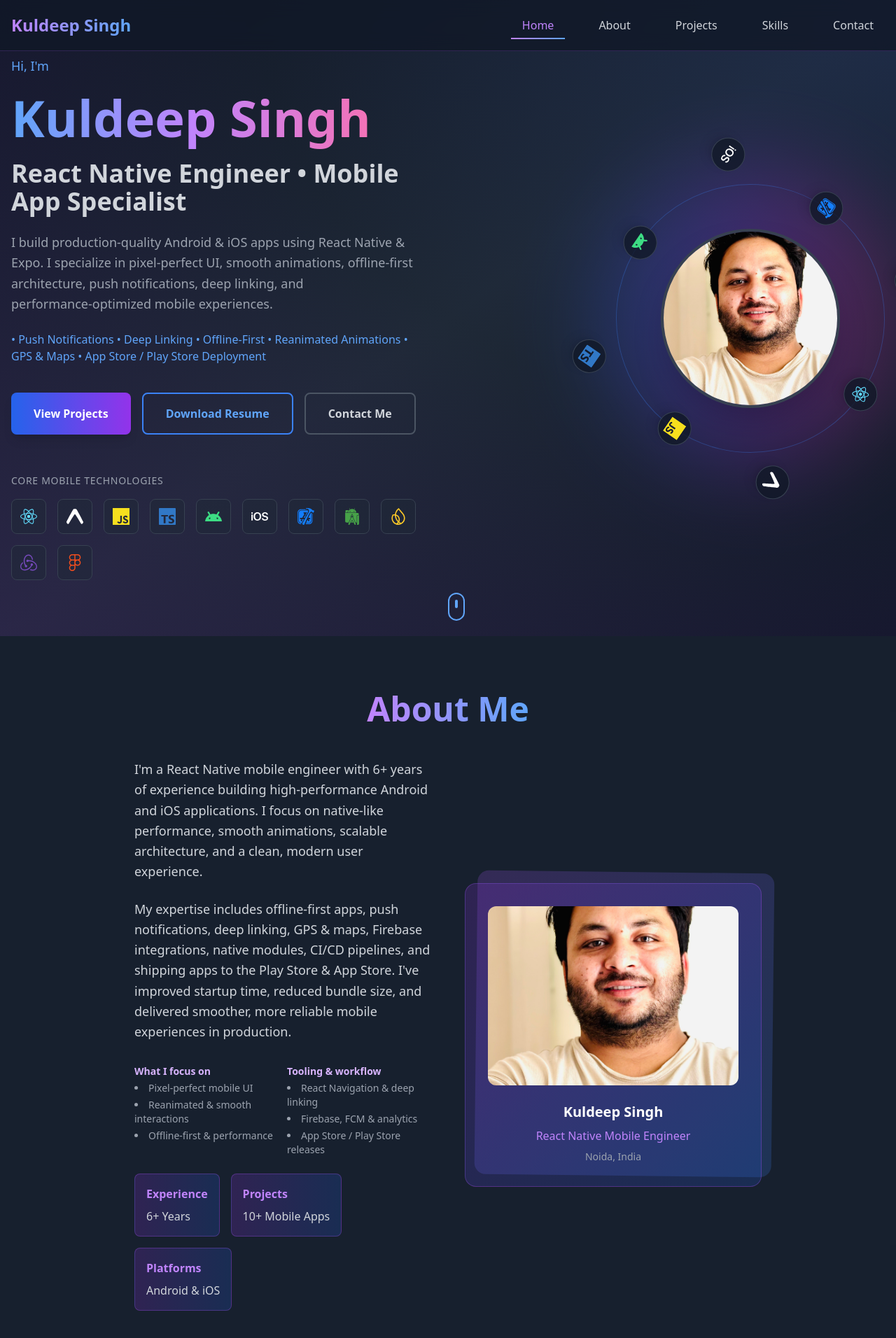
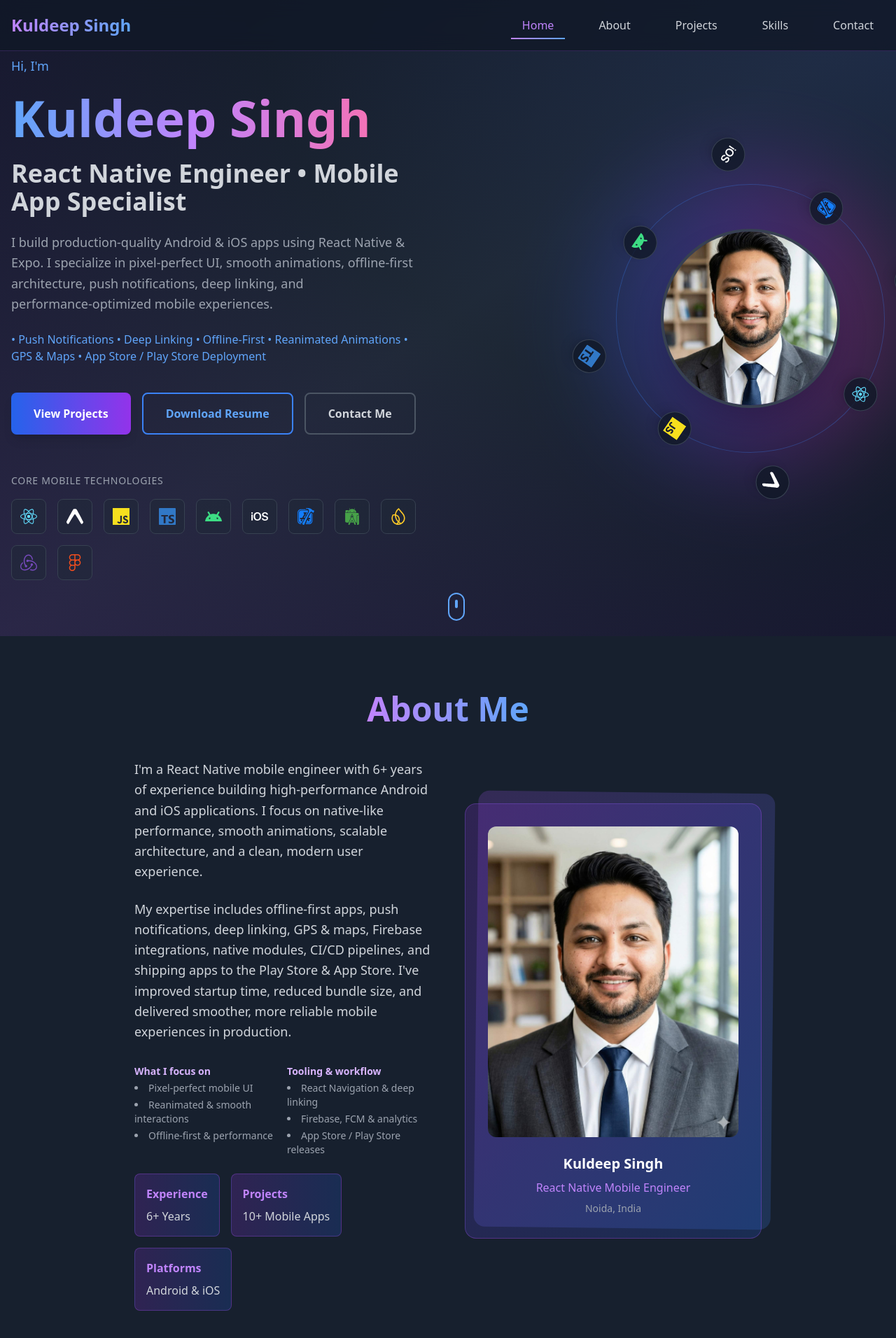
Before and after one commit to kuldeepworkidGit/portfolio, a React (Vite) app: page / in a window 1280 px wide. Shown: the top 1912 px of the page at 70% size. Built offline with nearby package versions, Linux system fonts and the light colour scheme.

Commit message:
profile pic updated

```diff
--- a/src/components/AboutSection.tsx
+++ b/src/components/AboutSection.tsx
@@ -94,13 +94,13 @@ const AboutSection = () => {
 
             <motion.div
               variants={itemVariants}
-              className="relative"
+              className="relative -mt-10"
             >
-              <div className="relative z-10 bg-gradient-to-br from-purple-600/20 to-blue-600/20 border border-purple-500/30 rounded-2xl p-8">
+              <div className="relative z-10 bg-gradient-to-br from-purple-600/20 to-blue-600/20 border border-purple-500/30 rounded-2xl p-8 flex flex-col items-center">
                 <img
-                  src="/lovable-uploads/6ccf50b9-ce85-42e4-a900-bbcc57e42d94.png"
+                  src="/lovable-uploads/profile.jpg"
                   alt="Kuldeep Singh"
-                  className="w-full h-64 object-cover rounded-xl mb-6"
+                  className="w-full h-auto object-contain rounded-xl mb-6"
                 />
                 <div className="text-center">
                   <h3 className="text-xl font-semibold text-white mb-2">Kuldeep Singh</h3>
--- a/src/components/HeroSection.tsx
+++ b/src/components/HeroSection.tsx
@@ -216,7 +216,7 @@ const HeroSection = () => {
               {/* Center profile image */}
               <div className="relative z-10 w-48 h-48 md:w-64 md:h-64 rounded-full overflow-hidden border-4 border-gray-700 shadow-2xl">
                 <img
-                  src="/lovable-uploads/6ccf50b9-ce85-42e4-a900-bbcc57e42d94.png"
+                  src="/lovable-uploads/profile.jpg"
                   alt="Kuldeep Singh"
                   className="w-full h-full object-cover"
                 />
```
Also changed, not shown: public/lovable-uploads/6ccf50b9-ce85-42e4-a900-bbcc57e42d94.png (deleted), public/lovable-uploads/profile.jpg (added).
